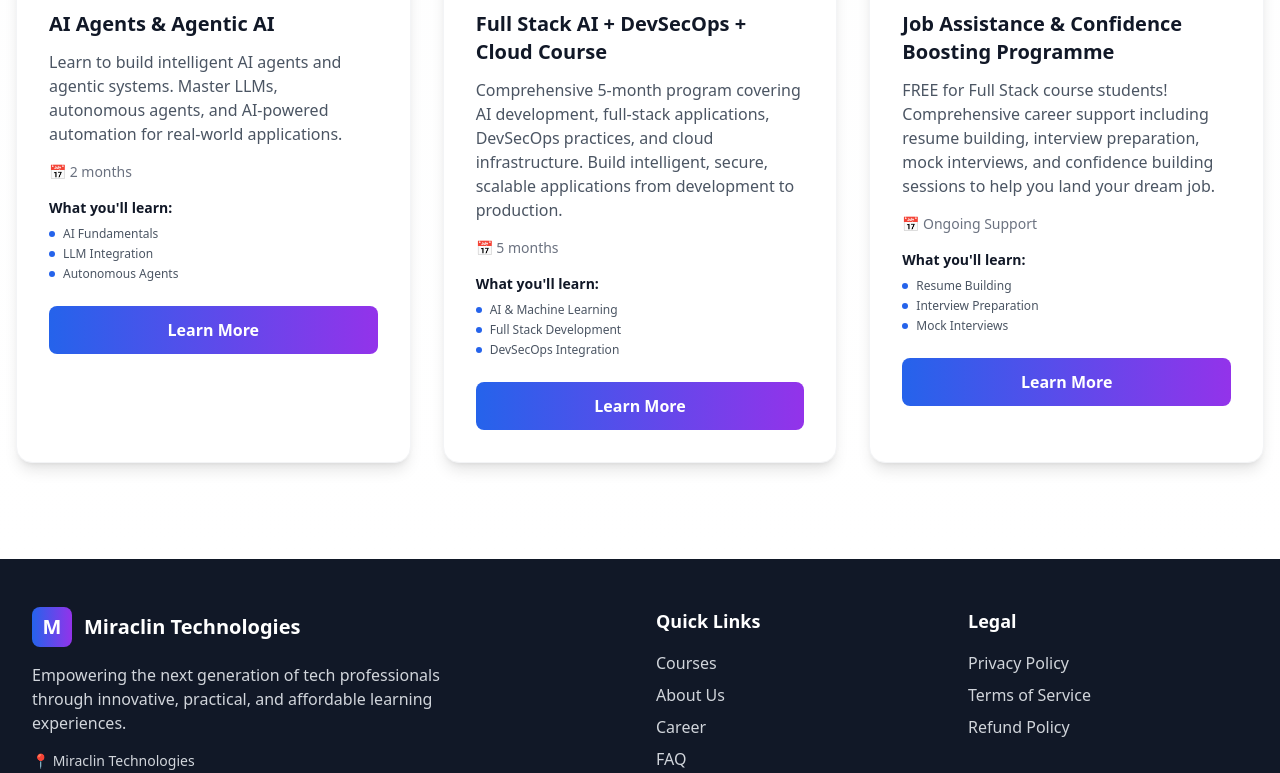
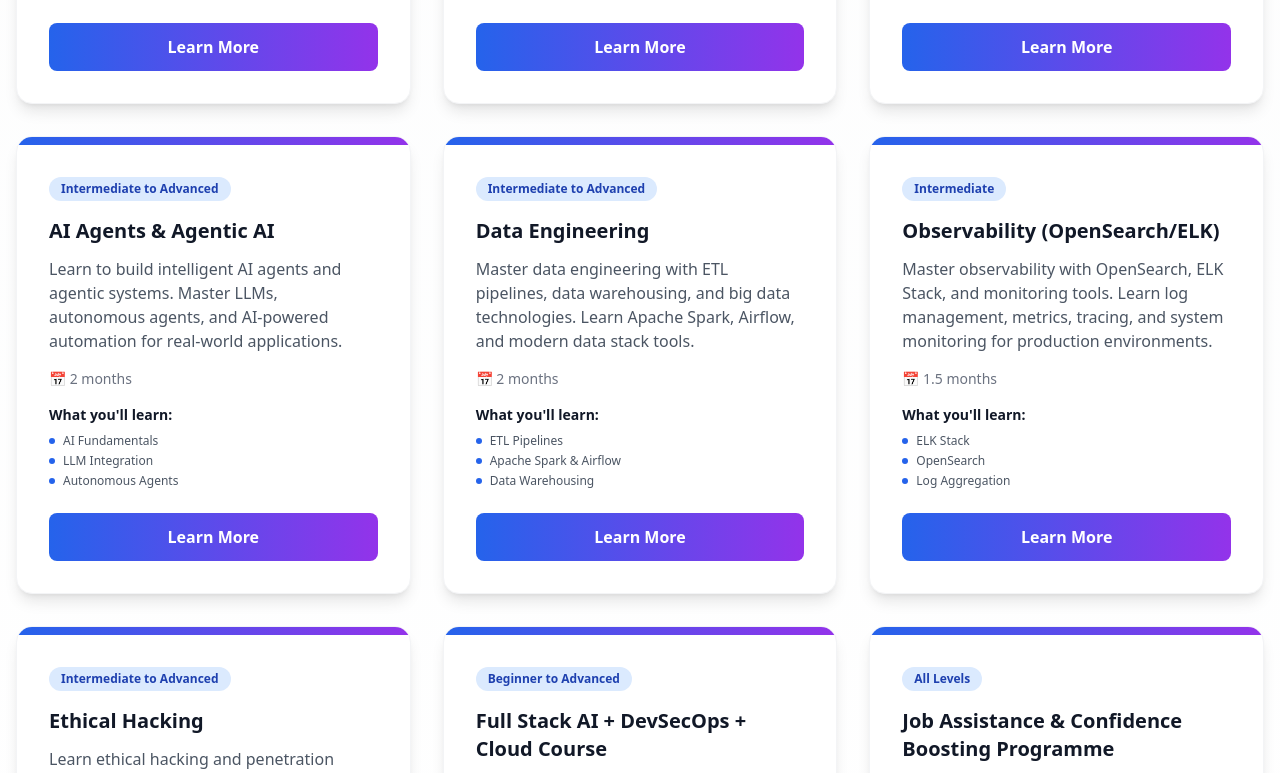
Before and after one commit to miracl-in/miracl-in.github.io, a Next.js app: page /courses in a window 1280 px wide. Shown: the part 2954-3727 px from the top of the page. Built offline with nearby package versions, Linux system fonts and the light colour scheme.

Commit message:
Update page.tsx

```diff
--- a/app/courses/page.tsx
+++ b/app/courses/page.tsx
@@ -11,7 +11,10 @@ const upcomingBatches = [
   { course: "DevOps", startDate: "18th December 2025", slots: 12, mode: "Online" },
   { course: "DevSecOps", startDate: "20th December 2025", slots: 12, mode: "Online" },
   { course: "Terraform", startDate: "20th December 2025", slots: 10, mode: "Online" },
-  { course: "Blockchain Development", startDate: "22nd December 2025", slots: 8, mode: "Online" }
+  { course: "Blockchain Development", startDate: "22nd December 2025", slots: 8, mode: "Online" },
+  { course: "Data Engineering", startDate: "8th January 2025", slots: 12, mode: "Online/Offline" },
+  { course: "Observability (OpenSearch/ELK)", startDate: "12th January 2025", slots: 10, mode: "Online" },
+  { course: "Ethical Hacking", startDate: "15th January 2025", slots: 15, mode: "Online/Offline" }
 ]
 
 const courses = [
@@ -136,7 +139,43 @@ const courses = [
     level: "Intermediate to Advanced"
   },
   {
-    id: 11,
+    id: 12,
+    slug: "data-engineering",
+    name: "Data Engineering",
+    description: "Master data engineering with ETL pipelines, data warehousing, and big data technologies. Learn Apache Spark, Airflow, and modern data stack tools.",
+    duration: "2 months",
+    price: "₹8,000",
+    originalPrice: "₹10,000",
+    features: ["ETL Pipelines", "Apache Spark & Airflow", "Data Warehousing", "Cloud Data Platforms", "Real-time Processing"],
+    instructor: "fsociety.in",
+    level: "Intermediate to Advanced"
+  },
+  {
+    id: 13,
+    slug: "observability",
+    name: "Observability (OpenSearch/ELK)",
+    description: "Master observability with OpenSearch, ELK Stack, and monitoring tools. Learn log management, metrics, tracing, and system monitoring for production environments.",
+    duration: "1.5 months",
+    price: "₹6,000",
+    originalPrice: "₹8,000",
+    features: ["ELK Stack", "OpenSearch", "Log Aggregation", "Metrics & Monitoring", "Distributed Tracing"],
+    instructor: "fsociety.in",
+    level: "Intermediate"
+  },
+  {
+    id: 14,
+    slug: "ethical-hacking",
+    name: "Ethical Hacking",
+    description: "Learn ethical hacking and penetration testing. Master vulnerability assessment, network security, web application security, and security tools used by professionals.",
+    duration: "2 months",
+    price: "₹7,000",
+    originalPrice: "₹9,000",
+    features: ["Penetration Testing", "Network Security", "Web App Security", "Security Tools", "CTF Challenges"],
+    instructor: "fsociety.in",
+    level: "Intermediate to Advanced"
+  },
+  {
+    id: 15,
     slug: "full-stack-ai-devsecops-cloud",
     name: "Full Stack AI + DevSecOps + Cloud Course",
     description: "Comprehensive 5-month program covering AI development, full-stack applications, DevSecOps practices, and cloud infrastructure. Build intelligent, secure, scalable applications from development to production.",
@@ -148,7 +187,7 @@ const courses = [
     level: "Beginner to Advanced"
   },
   {
-    id: 12,
+    id: 16,
     slug: "job-assistance",
     name: "Job Assistance & Confidence Boosting Programme",
     description: "FREE for Full Stack course students! Comprehensive career support including resume building, interview preparation, mock interviews, and confidence building sessions to help you land your dream job.",
```
